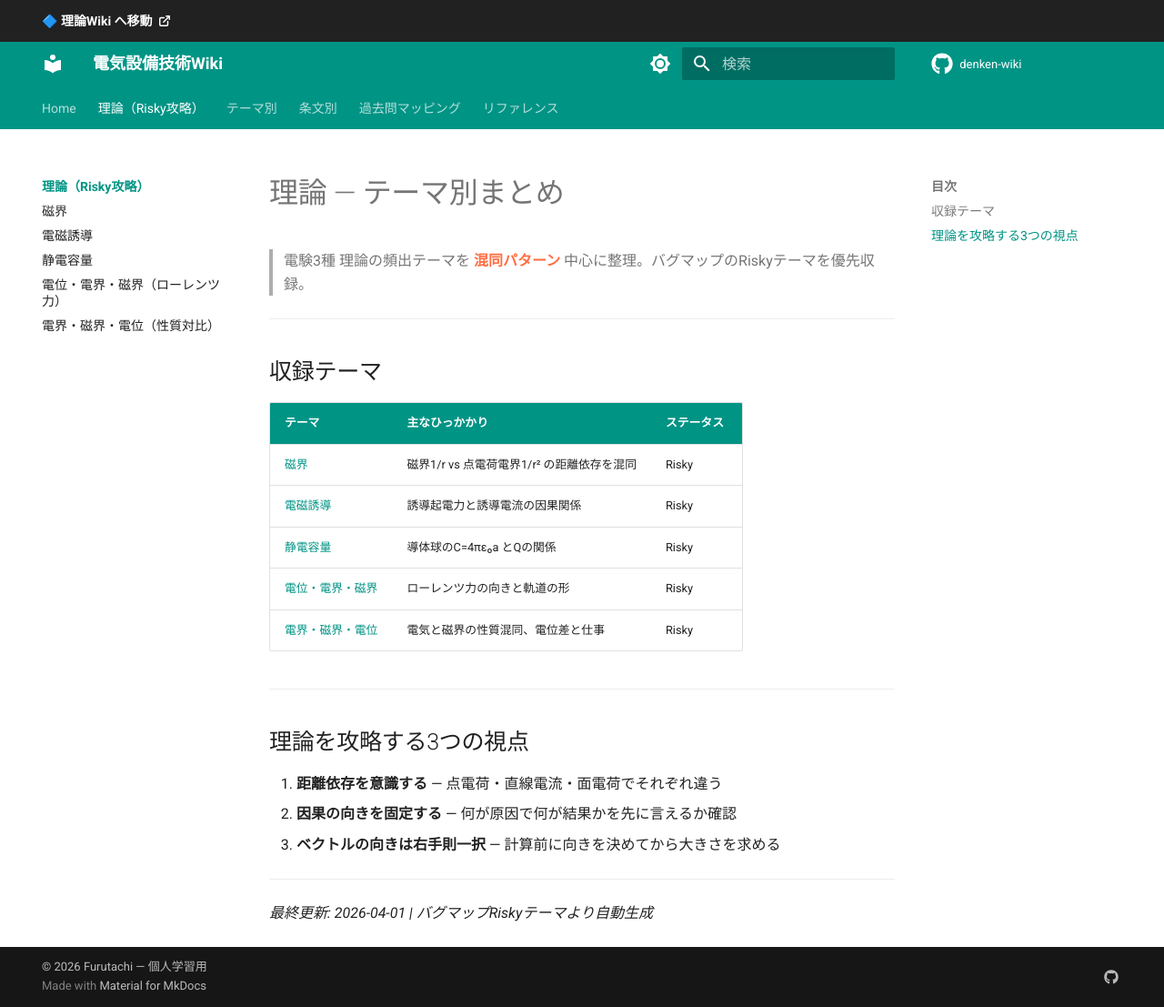
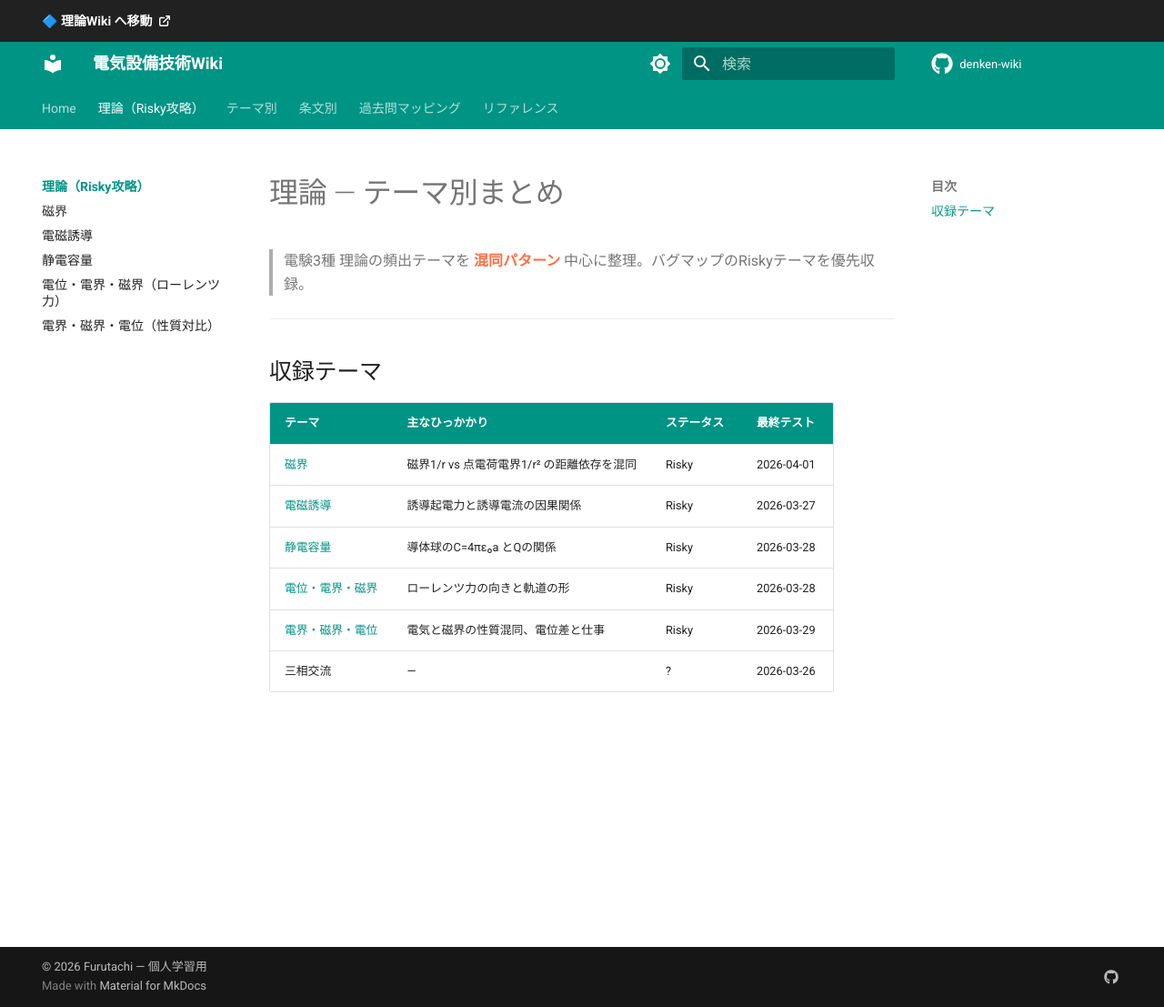
Before and after one commit to kfurufuru/denken-wiki, an MkDocs documentation site: the page built from docs/theory/index.md, in a window 1280 px wide and 1107 px high. Shown: the whole window at 91% size. Built offline with MkDocs 1.6.1 and Material for MkDocs 9.7.7, drawn with Linux system fonts in a browser that asks for light colours; comment, search, counter and statistics services are not loaded.

Commit message:
theory: quiz同期 2026-04-03 — ステータス・最終テスト日を自動更新

```diff
--- a/docs/theory/index.md
+++ b/docs/theory/index.md
@@ -6,22 +6,11 @@
 
 ## 収録テーマ
 
-| テーマ | 主なひっかかり | ステータス |
-|--------|--------------|-----------|
-| [磁界](jikai.md) | 磁界1/r vs 点電荷電界1/r² の距離依存を混同 | Risky |
-| [電磁誘導](denjiyudo.md) | 誘導起電力と誘導電流の因果関係 | Risky |
-| [静電容量](seidenyoryo.md) | 導体球のC=4πε₀a とQの関係 | Risky |
-| [電位・電界・磁界](deni-denkai-jikai.md) | ローレンツ力の向きと軌道の形 | Risky |
-| [電界・磁界・電位](denkai-jikai-deni.md) | 電気と磁界の性質混同、電位差と仕事 | Risky |
-
----
-
-## 理論を攻略する3つの視点
-
-1. **距離依存を意識する** — 点電荷・直線電流・面電荷でそれぞれ違う
-2. **因果の向きを固定する** — 何が原因で何が結果かを先に言えるか確認
-3. **ベクトルの向きは右手則一択** — 計算前に向きを決めてから大きさを求める
-
----
-
-*最終更新: 2026-04-01 | バグマップRiskyテーマより自動生成*
+| テーマ | 主なひっかかり | ステータス | 最終テスト |
+|--------|--------------|-----------|-----------|
+| [磁界](jikai.md) | 磁界1/r vs 点電荷電界1/r² の距離依存を混同 | Risky | 2026-04-01 |
+| [電磁誘導](denjiyudo.md) | 誘導起電力と誘導電流の因果関係 | Risky | 2026-03-27 |
+| [静電容量](seidenyoryo.md) | 導体球のC=4πε₀a とQの関係 | Risky | 2026-03-28 |
+| [電位・電界・磁界](deni-denkai-jikai.md) | ローレンツ力の向きと軌道の形 | Risky | 2026-03-28 |
+| [電界・磁界・電位](denkai-jikai-deni.md) | 電気と磁界の性質混同、電位差と仕事 | Risky | 2026-03-29 |
+| 三相交流 | — | ? | 2026-03-26 |
```
